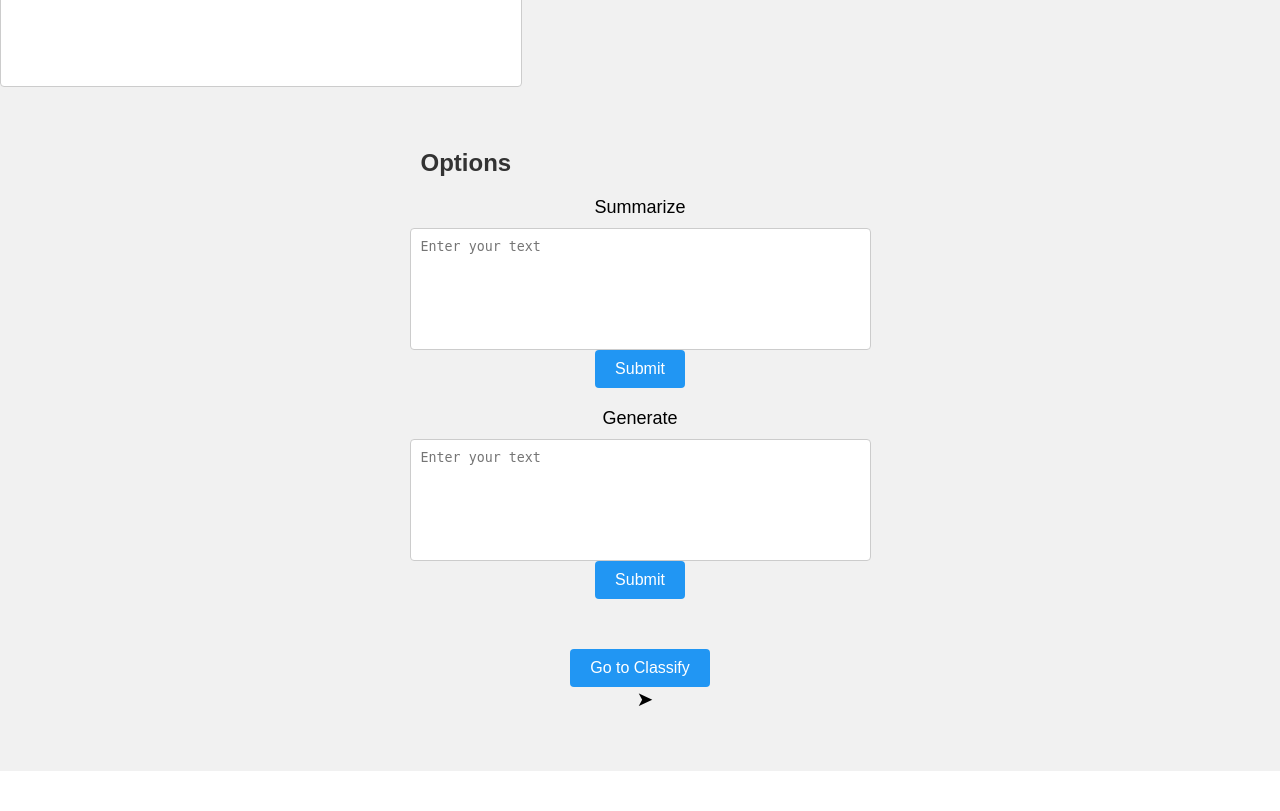
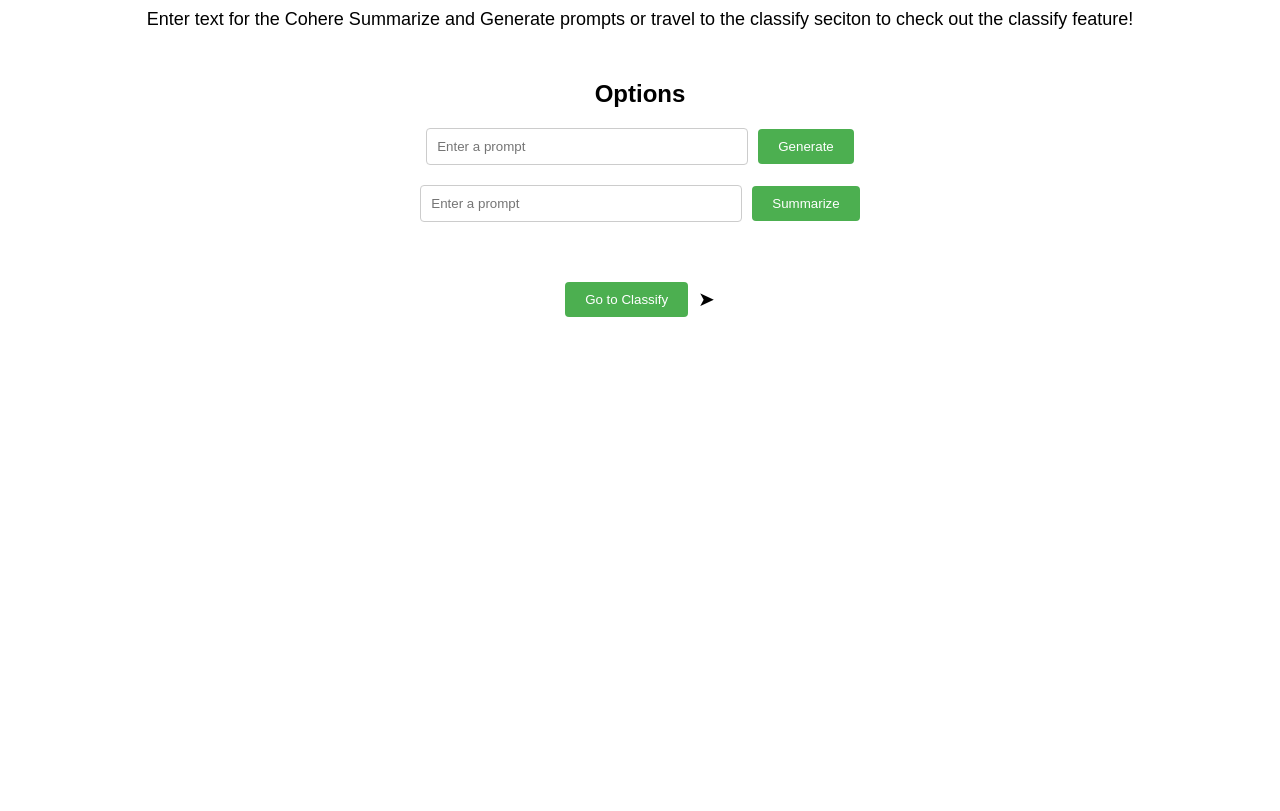
Before and after one commit to ahatanar/AIPlayground, a Flask app: template templates/cohere.html in a window 1280 px wide. Shown: the part 203-1014 px from the top of the page. After the commit the page ends 520 px from the top, so only its background shows below. Run offline with Flask 3, Linux system fonts and the light colour scheme; the template is opened without the code that fills it, so the values that code supplies are empty.

Commit message:
reworking

```diff
--- a/app.py
+++ b/app.py
@@ -11,13 +11,20 @@
 
     return render_template('landing.html')
 
-@app.route('/cohere', methods=['POST'])
-def compare():
-    # prompt = request.form['prompt']
-    # action = request.form.get('action')
-    # cohere_response = get_cohere_response(prompt,action)
+
+@app.route('/cohere',methods=['GET'])
+def cohere():
 
     return render_template('cohere.html')
+
+@app.route('/cohere-request', methods=['POST'])
+def compare():
+    print(request.form)
+    prompt = request.form.get('prompt')
+    action = request.form.get('action')
+    cohere_response = get_cohere_response(prompt,action)
+
+    return render_template('result.html', prompt=prompt, cohere_response=cohere_response)
 
 
 
--- a/cohere_adapter.py
+++ b/cohere_adapter.py
@@ -19,7 +19,7 @@
 
     response = requests.post(url, json=data, headers=headers,verify=False)
     response_json = response.json()
-    print(response)
+    print(response_json)
     generations = response_json.get('generations', [])
     if generations:
         return generations[0].get('text', '')
--- a/static/styles2.css
+++ b/static/styles2.css
@@ -1,31 +1,31 @@
 body {
     font-family: Arial, sans-serif;
-    margin: 0;
-    padding: 0;
-    background-color: #f1f1f1;
 }
 
 header {
     text-align: center;
-    margin-bottom: 20px;
+    padding: 20px 0;
 }
 
 #logo img {
-    width: 150px;
+    max-width: 200px;
 }
 
 main {
     display: flex;
+    justify-content: center;
+    align-items: center;
     flex-direction: column;
-    align-items: center;
-    justify-content: center;
-    min-height: calc(100vh - 180px);
     padding: 20px;
 }
 
+section {
+    text-align: center;
+    margin-bottom: 30px;
+}
+
 h2 {
-    color: #333;
-    margin-bottom: 20px;
+    margin-top: 0;
 }
 
 .option {
@@ -34,80 +34,45 @@
 
 form {
     display: flex;
-    flex-direction: column;
     align-items: center;
+    justify-content: center;
+    margin: 10px;
 }
 
-label {
-    font-size: 18px;
-    margin-bottom: 10px;
-}
-
-textarea {
-    width: 100%;
-    max-width: 500px;
-    height: 100px;
+input[type="text"] {
     padding: 10px;
     border: 1px solid #ccc;
     border-radius: 4px;
-    resize: none;
+    width: 300px;
+    margin-right: 10px;
 }
 
-button[type="submit"] {
+button {
     padding: 10px 20px;
-    background-color: #2196F3;
-    color: #fff;
+    background-color: #4CAF50;
+    color: white;
     border: none;
     border-radius: 4px;
     cursor: pointer;
-    font-size: 16px;
 }
 
-button[type="submit"]:hover {
-    background-color: #0b7dda;
-}
-
-#classify-container {
-    margin-top: 30px;
+button:hover {
+    background-color: #45a049;
 }
 
 .arrow {
     font-size: 20px;
+
     margin-left: 10px;
 }
 
-footer {
+#instructions-container {
     text-align: center;
-    margin-top: 20px;
-    padding: 20px;
-    background-color: #fff;
+    margin-bottom: 20px;
 }
 
-#instructions-container label {
-    display: block;
-    margin-bottom: 10px;
+#instructions-container p {
+    font-size: 18px;
+    margin: 0;
+    padding: 10px;
 }
-
-#instructions-input {
-    width: 100%;
-    max-width: 500px;
-    height: 100px;
-    padding: 10px;
-    border: 1px solid #ccc;
-    border-radius: 4px;
-    resize: none;
-}
-
-.button-classify {
-    padding: 10px 20px;
-    background-color: #4CAF50;
-    color: #fff;
-    border: none;
-    border-radius: 4px;
-    cursor: pointer;
-    font-size: 16px;
-}
-
-.button-classify:hover {
-    background-color: #45a049;
-}
--- a/templates/cohere.html
+++ b/templates/cohere.html
@@ -3,6 +3,7 @@
 <head>
     <title>Cohere Webpage</title>
     <link rel="stylesheet" href="{{ url_for('static', filename='styles2.css') }}">
+
 </head>
 <body>
     <header>
@@ -10,29 +11,26 @@
             <img src="static/cohere.png" alt="COhere">
         </div>
     </header>
+
     <div id="instructions-container">
-        <label for="instructions-input">Instructions:</label>
-        <textarea id="instructions-input" rows="4" cols="50" placeholder="Enter your instructions"></textarea>
+        <p>Enter text for the Cohere Summarize and Generate prompts or travel to the classify seciton to check out the classify feature!
+        </p>
     </div>
-</footer>
+
     <main>
         <section>
             <h2>Options</h2>
             <div class="option">
-                <form id="summarize-form" action="/cohere" method="post">
-                    <label for="summarize-input">Summarize</label>
-                    <textarea id="summarize-input" name="prompt" rows="4" cols="50" placeholder="Enter your text"></textarea>
-                    <input type="hidden" name="action" value="summarize">
-                    <button type="submit">Submit</button>
-                </form>
+                    <form action="/cohere-request" method="POST">
+                        <input type="text" name="prompt" placeholder="Enter a prompt">
+                        <button type="submit" name="action" value="generate">Generate</button>
+                    </form>
             </div>
 
             <div class="option">
-                <form id="generate-form" action="/cohere" method="post">
-                    <label for="generate-input">Generate</label>
-                    <textarea id="generate-input" name="prompt" rows="4" cols="50" placeholder="Enter your text"></textarea>
-                    <input type="hidden" name="action" value="generate">
-                    <button type="submit">Submit</button>
+                <form action="/cohere-request" method="POST">
+                    <input type="text" name="prompt" placeholder="Enter a prompt">
+                    <button type="submit" name="action" value="summarize">Summarize</button>
                 </form>
             </div>
         </section>
@@ -46,6 +44,6 @@
     </main>
 
     <footer>
-
+    </footer>
 </body>
 </html>
--- a/templates/landing.html
+++ b/templates/landing.html
@@ -74,7 +74,7 @@
       <div class="framework">
         <img src="static/cohere.png" alt="COhere">
         <h3>COhere</h3>
-        <form action="/cohere" method="post">
+        <form action="/cohere" method="get">
     <button class="test-button" type="submit">
       Test
     </button>
```
Also changed, not shown: static/styles1.css (+35 -44 lines), templates/result.html (+9 -5 lines).
